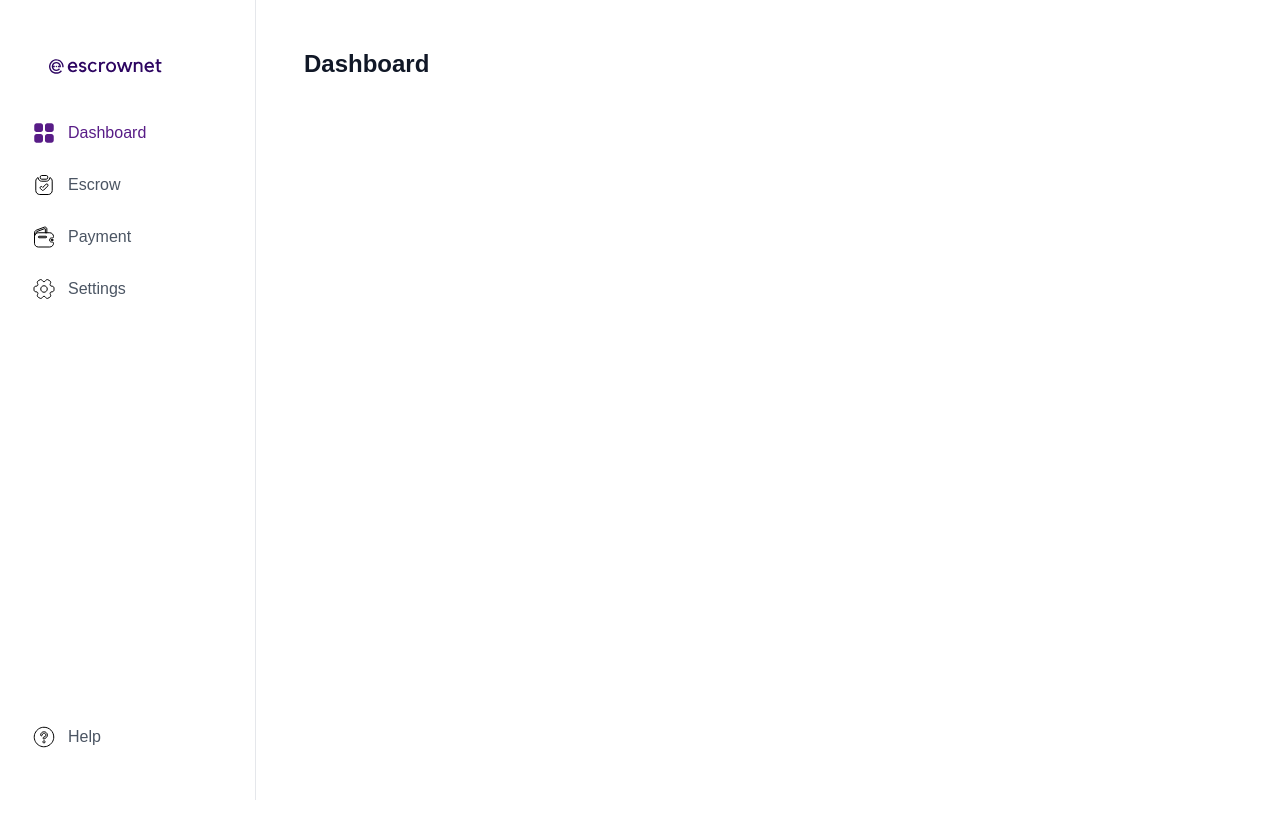
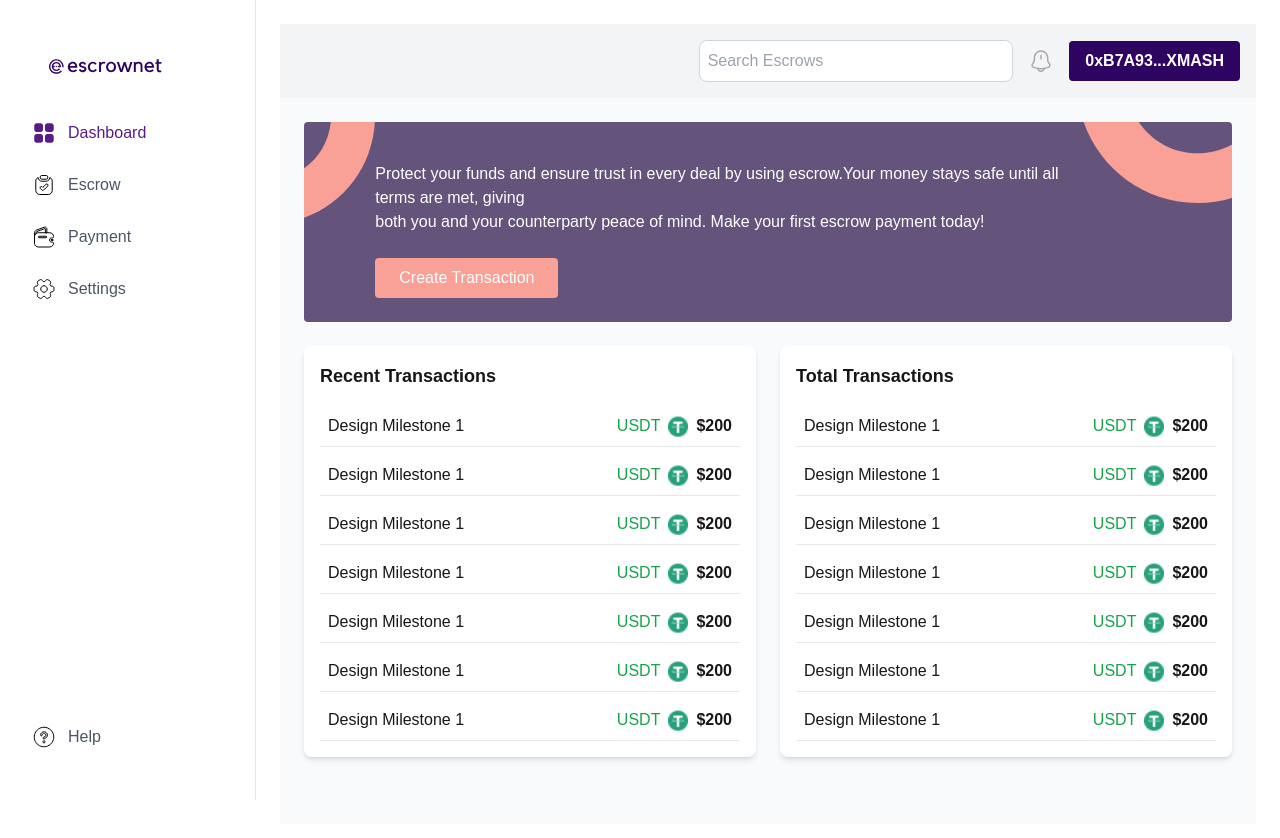
Before and after one commit to EscrowNet/escrownet-dapp, a Next.js app: page /dashboard in a window 1280 px wide. Shown: the top 838 px of the page. Before the commit the page ends 800 px from the top, so only its background shows below. Built offline with nearby package versions, Linux system fonts and the light colour scheme.

Commit message:
refac: refactor codebase

```diff
--- a/app/dashboard/layout.tsx
+++ b/app/dashboard/layout.tsx
@@ -1,7 +1,7 @@
 import type { Metadata } from "next";
 import { Geist, Geist_Mono } from "next/font/google";
 import "../globals.css";
-import Sidebar from '@/components/Sidebar';
+import Sidebar from "@/app/Components/Sidebar";
 
 const geistSans = Geist({
     variable: "--font-geist-sans",
@@ -26,9 +26,7 @@ export default function RootLayout({
     return (
         <div className="flex">
             <Sidebar />
-            <main className="ml-64 flex-1 p-6">
-                {children}
-            </main>
+            <main className="ml-64 flex-1 p-6">{children}</main>
         </div>
     );
 }
--- a/app/dashboard/page.tsx
+++ b/app/dashboard/page.tsx
@@ -1,9 +1,12 @@
-export default function Dashboard() {
+import React from "react";
+import Dashboard from "../Components/dashboard-component/page";
+
+const page = () => {
     return (
-      <div className="p-6">
-        <div className="mb-8">
-          <h1 className="text-2xl font-semibold text-gray-900">Dashboard</h1>
+        <div>
+            <Dashboard />
         </div>
-      </div>
     );
-  }
+};
+
+export default page;
--- a/app/page.tsx
+++ b/app/page.tsx
@@ -1,14 +1,7 @@
-import React from 'react'
-import Dashboard from './Components/dashboard-component/page'
-
-
+import React from "react";
 
 const page = () => {
-  return (
-    <div>
-      <Dashboard/>
-    </div>
-  )
-}
+    return <div>page</div>;
+};
 
-export default page
+export default page;
```
Also changed, not shown: app/Components/Sidebar.tsx (renamed from components/Sidebar.tsx), app/Components/dashboard-component/page.tsx (indentation only). Lines whose indentation alone changed are shown as unchanged.
